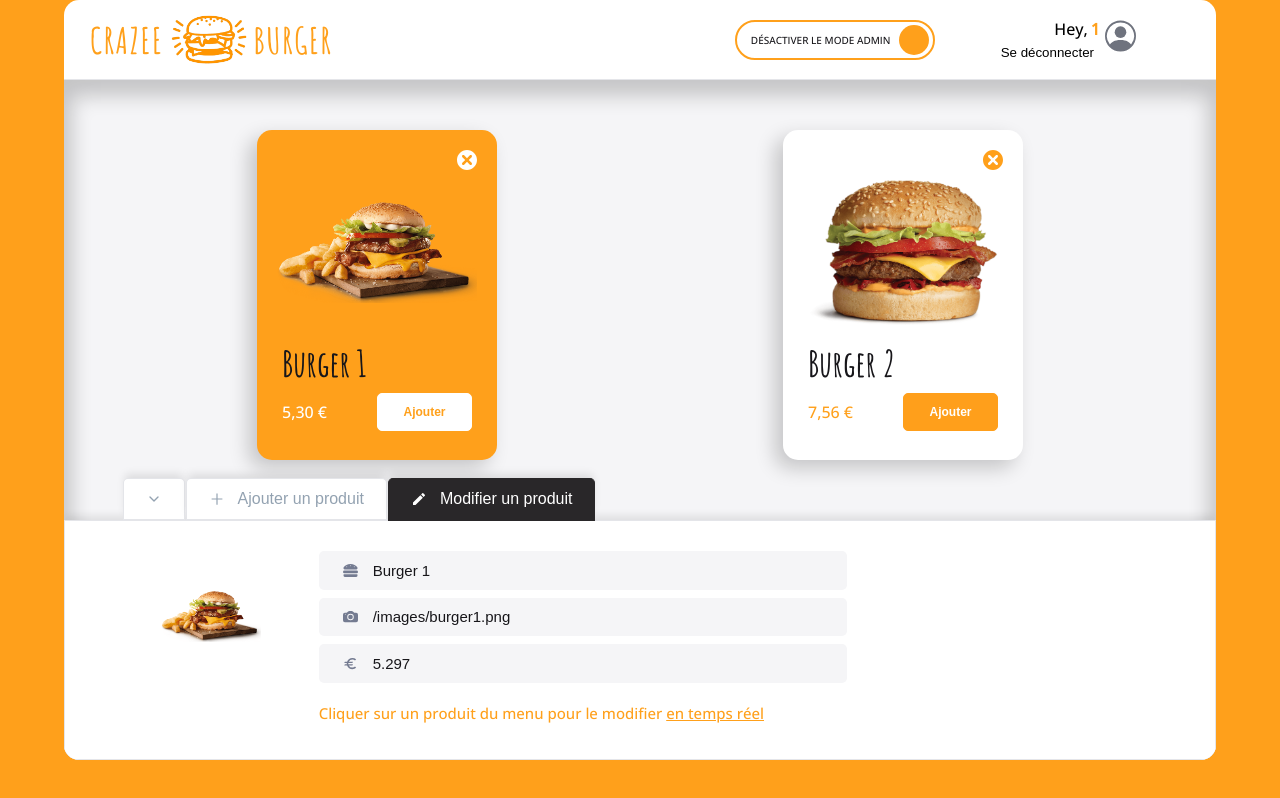
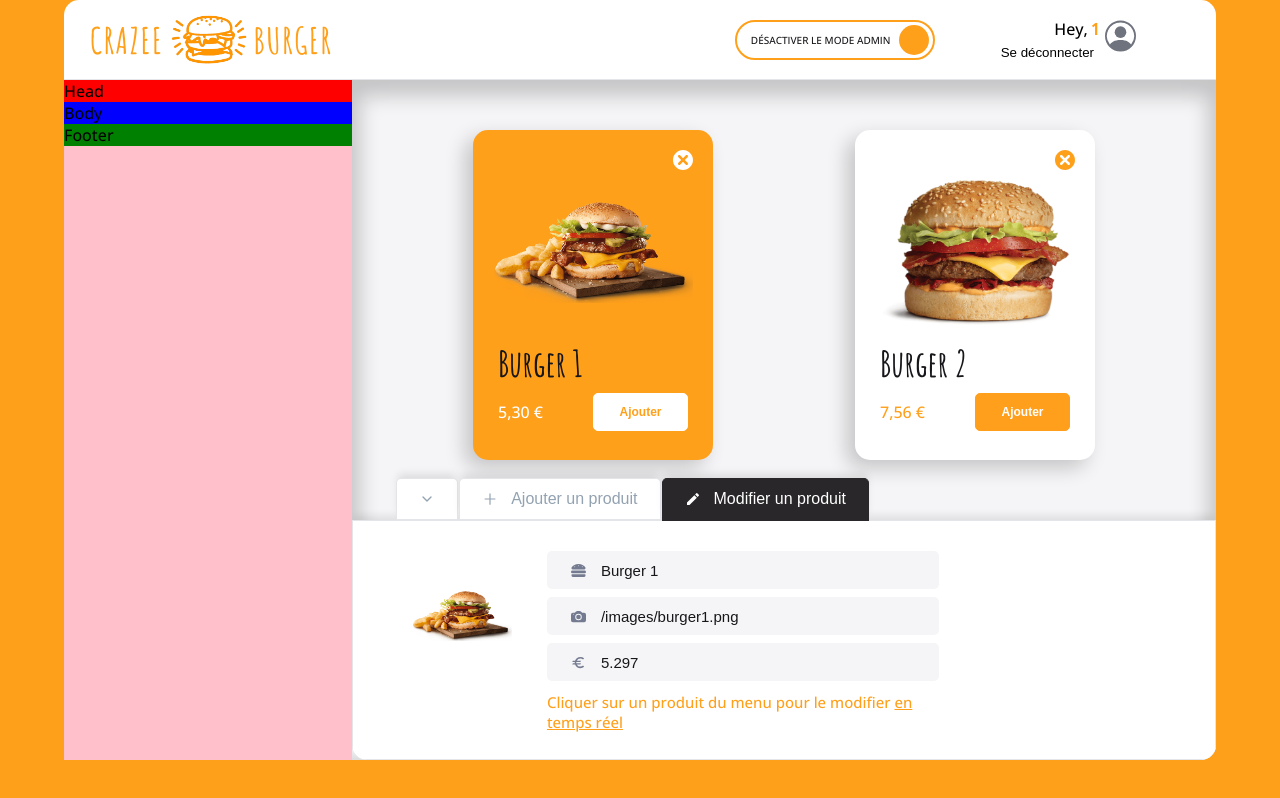
Before and after one commit to T0n-io/projet-resto, a React (Vite) app: page /order/1 in a window 1280 px wide. Built offline with nearby package versions, Linux system fonts and the light colour scheme.

Commit message:
💄 F10: BASKET > add layout

```diff
--- a/src/components/pages/Order/Main/Basket.jsx
+++ b/src/components/pages/Order/Main/Basket.jsx
@@ -2,10 +2,28 @@ import { styled } from "styled-components";
 
 export default function Basket() {
   return (
-    <BasketStyled>Basket</BasketStyled>
+    <BasketStyled>
+      <div className="head">Head</div>
+      <div className="body">Body</div>
+      <div className="footer">Footer</div>
+
+    </BasketStyled>
   )
 }
 
 const BasketStyled = styled.div`
   background-color: pink;
+  display: flex;
+  flex-direction: column;
+
+
+  .head {
+    background-color: red;
+  }
+  .body{
+    background-color: blue;
+  }
+  .footer{
+    background-color: green;
+  }
 `;
--- a/src/components/pages/Order/Main/Main.jsx
+++ b/src/components/pages/Order/Main/Main.jsx
@@ -1,11 +1,12 @@
 import styled from "styled-components"
 import { theme } from "../../../.."
 import MainRightSide from "./MainRightSide/MainRightSide"
+import Basket from "./Basket.jsx"
 
 export default function Main() {
   return (
     <MainStyled>
-      {/* <Basket /> */}
+      <Basket />
       <MainRightSide />
     </MainStyled>
   )
@@ -20,5 +21,5 @@ const MainStyled = styled.div`
   box-shadow: 0px 8px 20px 8px rgba(0, 0, 0, 0.2) inset;
 
   display: grid;
-  grid-template-columns: 1fr;
+  grid-template-columns: 25% 1fr;
 `
--- a/src/components/pages/Order/Main/MainRightSide/AdminPanel/SubmitButton.jsx
+++ b/src/components/pages/Order/Main/MainRightSide/AdminPanel/SubmitButton.jsx
@@ -1,4 +1,3 @@
-import React from 'react'
 import Button from '../../../../../reusable-ui/Button.jsx'
 import SubmitMessage from './SubmitMessage.jsx'
 
--- a/src/components/pages/Order/Main/MainRightSide/Menu/Menu.jsx
+++ b/src/components/pages/Order/Main/MainRightSide/Menu/Menu.jsx
@@ -76,7 +76,7 @@ export default function Menu() {
 const MenuStyled = styled.div`
   background: ${theme.colors.background_white};
   display: grid;
-  grid-template-columns: repeat(4, 1fr);
+  grid-template-columns: repeat(3, 1fr);
   grid-template-columns: repeat(auto-fit, minmax(300px, 1fr));
   grid-row-gap: 60px;
   padding: 50px 50px 150px;
```
